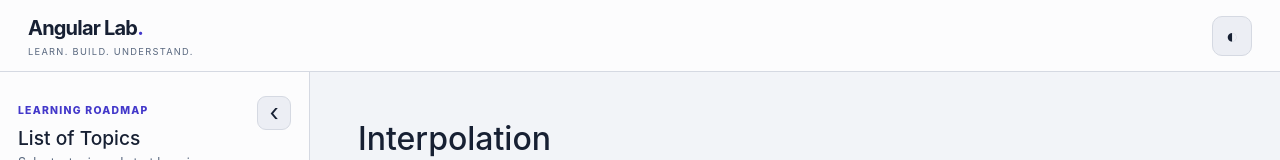
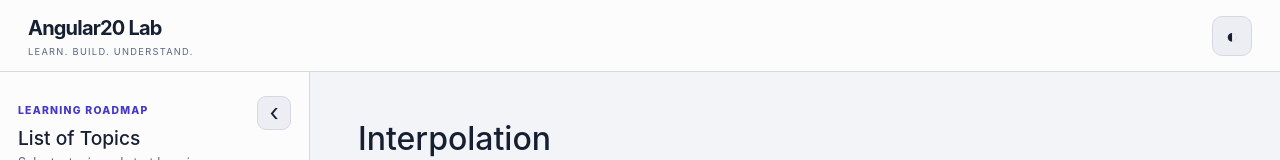
Before and after one commit to Ajinkya1906/angular-daily-code, an Angular app: page /dashboard/data-binding/interpolation in a window 1280 px wide. Shown: the top 160 px of the page. Built offline with nearby package versions, Linux system fonts and the light colour scheme.

Commit message:
Name changed

```diff
--- a/src/app/layout/dashboard/dashboard.html
+++ b/src/app/layout/dashboard/dashboard.html
@@ -15,7 +15,7 @@
   <!-- Header -->
   <header class="topbar">
     <div class="brand">
-      <strong>Angular Lab<span>.</span></strong>
+      <strong>Angular20 Lab<span></span></strong>
       <small>LEARN. BUILD. UNDERSTAND.</small>
     </div>
 
```
